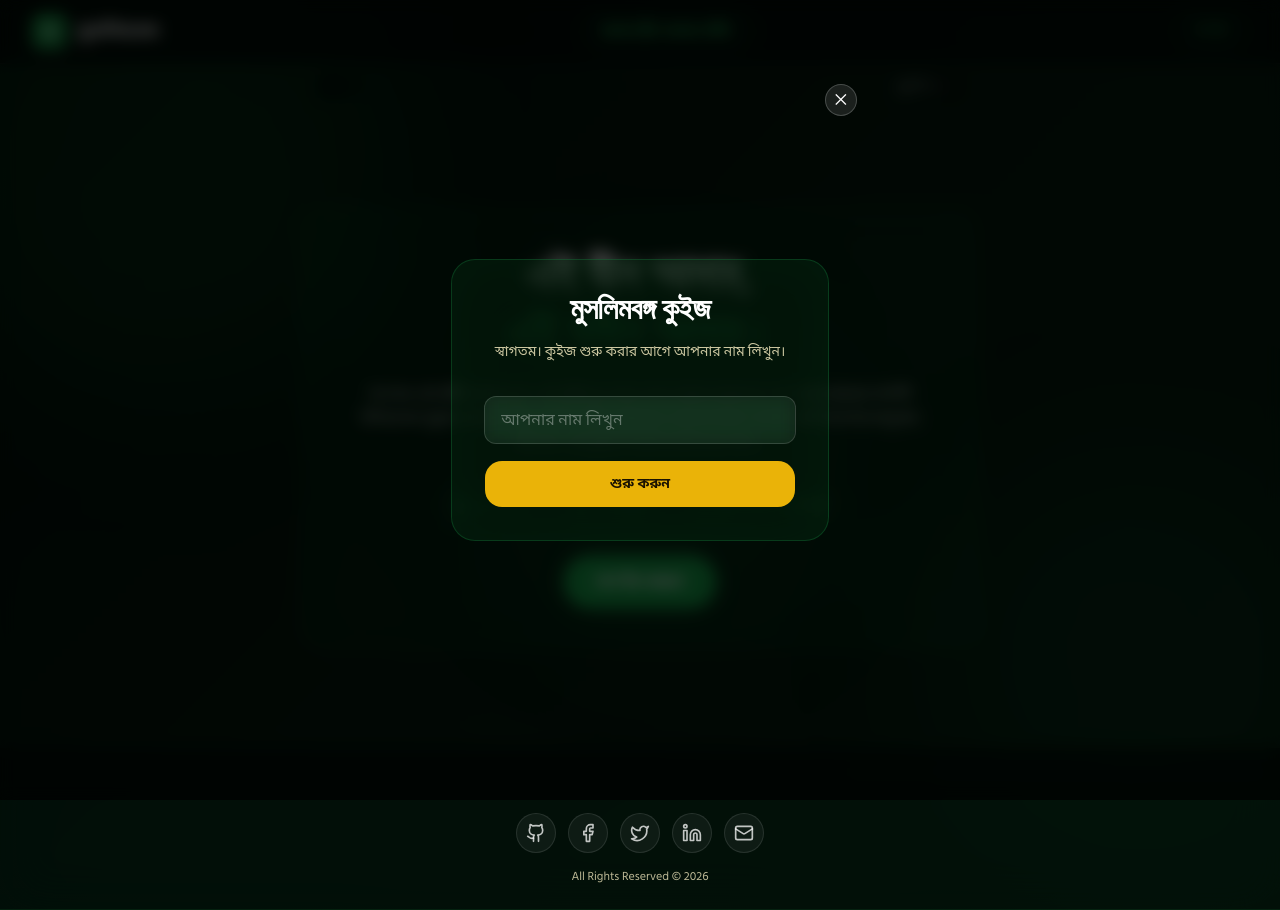
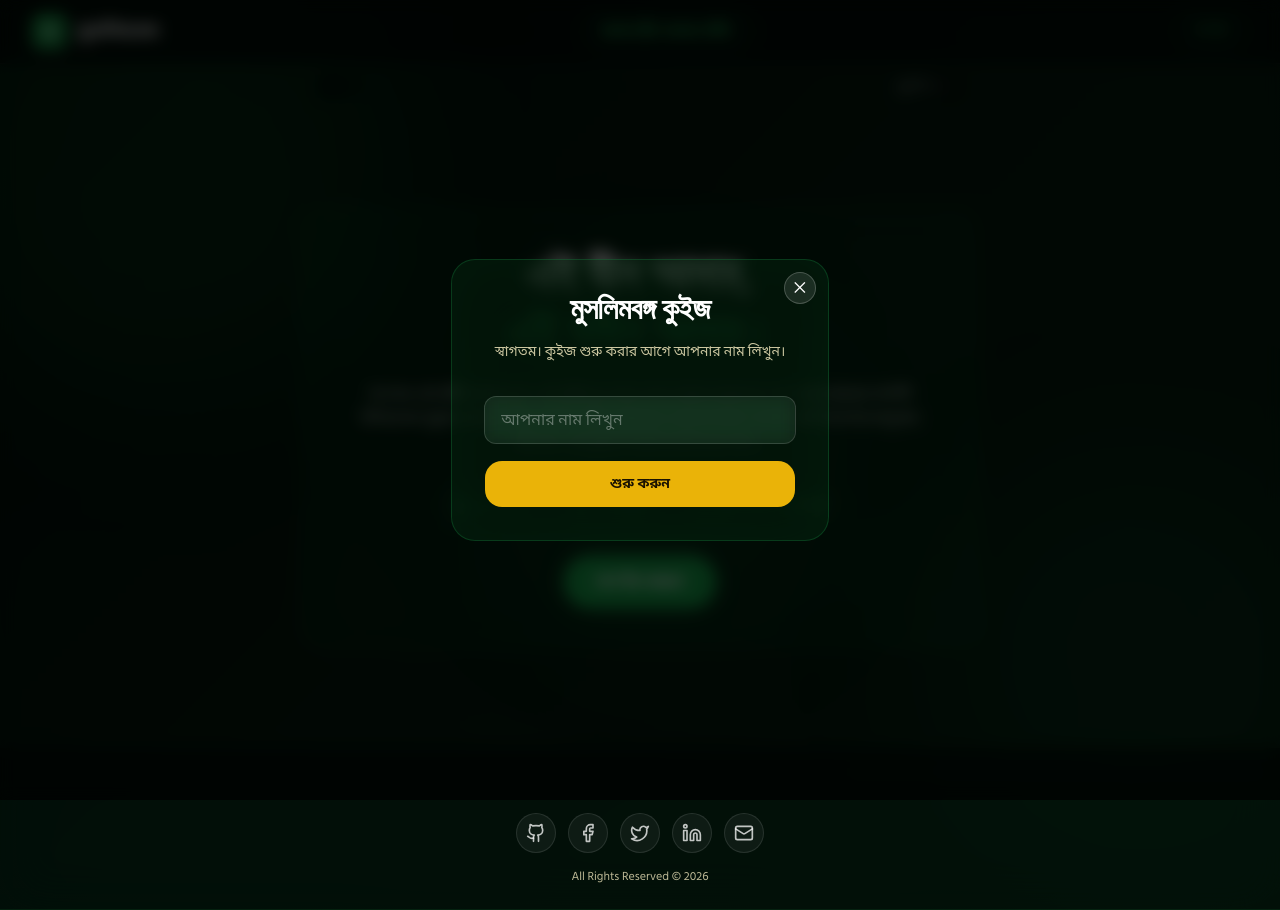
Before and after one commit to tro003x/Quiz, a Next.js app: page / in a window 1280 px wide. Both pictures are taken after a click on the button "লগ ইন". Built offline with nearby package versions, Linux system fonts and the light colour scheme.

Commit message:
Car serial re-organized

```diff
--- a/app/page.tsx
+++ b/app/page.tsx
@@ -340,29 +340,11 @@ export default function Home() {
           justifyContent: "center",
           zIndex: 200
         }}>
-          <div style={{ position: "relative" }}>
-            <button
-              onClick={() => setShowLoginModal(false)}
-              style={{
-                position: "absolute",
-                top: "-12px",
-                right: "-12px",
-                background: "rgba(255,255,255,0.1)",
-                border: "1px solid rgba(255,255,255,0.2)",
-                borderRadius: "50%",
-                width: "32px",
-                height: "32px",
-                color: "white",
-                cursor: "pointer",
-                fontSize: "16px",
-                display: "flex",
-                alignItems: "center",
-                justifyContent: "center"
-              }}>
-              ✕
-            </button>
-            <LoginScreen onLogin={handleLogin} appName={APP_NAME} />
-          </div>
+          <LoginScreen
+            onLogin={handleLogin}
+            appName={APP_NAME}
+            onClose={() => setShowLoginModal(false)}
+          />
         </div>
       )}
     </div>
--- a/components/quiz/UpcomingPanel.tsx
+++ b/components/quiz/UpcomingPanel.tsx
@@ -5,6 +5,7 @@ import type { Question } from "@/types/quiz";
 
 interface UpcomingPanelProps {
   upcomingQuestions: Question[];
+  currentQuestionNumber: number;
 }
 
 const previewOpacities = [0.7, 0.45, 0.2];
@@ -15,6 +16,7 @@ function getPreviewText(text: string) {
 
 export default function UpcomingPanel({
   upcomingQuestions,
+  currentQuestionNumber,
 }: UpcomingPanelProps) {
   const previewQuestions = upcomingQuestions.slice(0, 3);
 
@@ -36,7 +38,7 @@ export default function UpcomingPanel({
             style={{ opacity: previewOpacities[index] ?? 0.2 } as CSSProperties}
           >
             <p className="text-xs font-semibold uppercase tracking-[0.2em] text-[#EAB308]">
-              প্রশ্ন <BnDigit n={index + 2} />
+              প্রশ্ন <BnDigit n={currentQuestionNumber + index + 1} />
             </p>
             <p className="mt-2 text-sm leading-6 text-white/90">
               {getPreviewText(question.question)}
--- a/components/screens/ExplanationScreen.tsx
+++ b/components/screens/ExplanationScreen.tsx
@@ -2,7 +2,7 @@
 
 import { useRef, useState } from "react";
 import { ChevronLeft, ChevronRight, CheckCircle, XCircle, Home, RefreshCw } from "lucide-react";
-import { BnDigit } from "@/lib/utils";
+import { BnDigit, bn } from "@/lib/utils";
 import type { UserResult } from "@/types/quiz";
 import { renderExplanation } from "@/lib/quiz";
 
--- a/components/screens/LoginScreen.tsx
+++ b/components/screens/LoginScreen.tsx
@@ -8,9 +8,10 @@ import { getUser, saveUser } from "@/lib/storage";
 interface LoginScreenProps {
   appName: string;
   onLogin: (name: string) => void;
+  onClose?: () => void;
 }
 
-export default function LoginScreen({ appName, onLogin }: LoginScreenProps) {
+export default function LoginScreen({ appName, onLogin, onClose }: LoginScreenProps) {
   const [name, setName] = useState("");
   const [error, setError] = useState("");
 
@@ -50,7 +51,30 @@ export default function LoginScreen({ appName, onLogin }: LoginScreenProps) {
 
   return (
     <section className="flex min-h-[calc(100vh-12rem)] items-center justify-center px-4 py-10">
-      <div className="glass-card-strong w-full max-w-md p-8">
+      <div className="glass-card-strong w-full max-w-md p-8 relative">
+        {onClose && (
+          <button
+            onClick={onClose}
+            style={{
+              position: "absolute",
+              top: "12px",
+              right: "12px",
+              background: "rgba(255,255,255,0.1)",
+              border: "1px solid rgba(255,255,255,0.2)",
+              borderRadius: "50%",
+              width: "32px",
+              height: "32px",
+              color: "white",
+              cursor: "pointer",
+              fontSize: "16px",
+              display: "flex",
+              alignItems: "center",
+              justifyContent: "center",
+            }}
+          >
+            ✕
+          </button>
+        )}
         <div className="space-y-3 text-center">
           <h1 className="text-3xl font-bold tracking-tight text-white">{appName}</h1>
           <p className="text-sm leading-6 text-[#fef3c7]/80">
--- a/components/screens/QuestionScreen.tsx
+++ b/components/screens/QuestionScreen.tsx
@@ -134,7 +134,7 @@ export default function QuestionScreen({
         <div className="hidden md:col-span-4 md:grid md:grid-rows-11">
           <div className="row-span-3" />
           <div className="row-span-5 flex items-center justify-end">
-            <UpcomingPanel upcomingQuestions={upcomingQuestions} />
+            <UpcomingPanel upcomingQuestions={upcomingQuestions} currentQuestionNumber={questionNumber} />
           </div>
           <div className="row-span-3" />
         </div>
```
